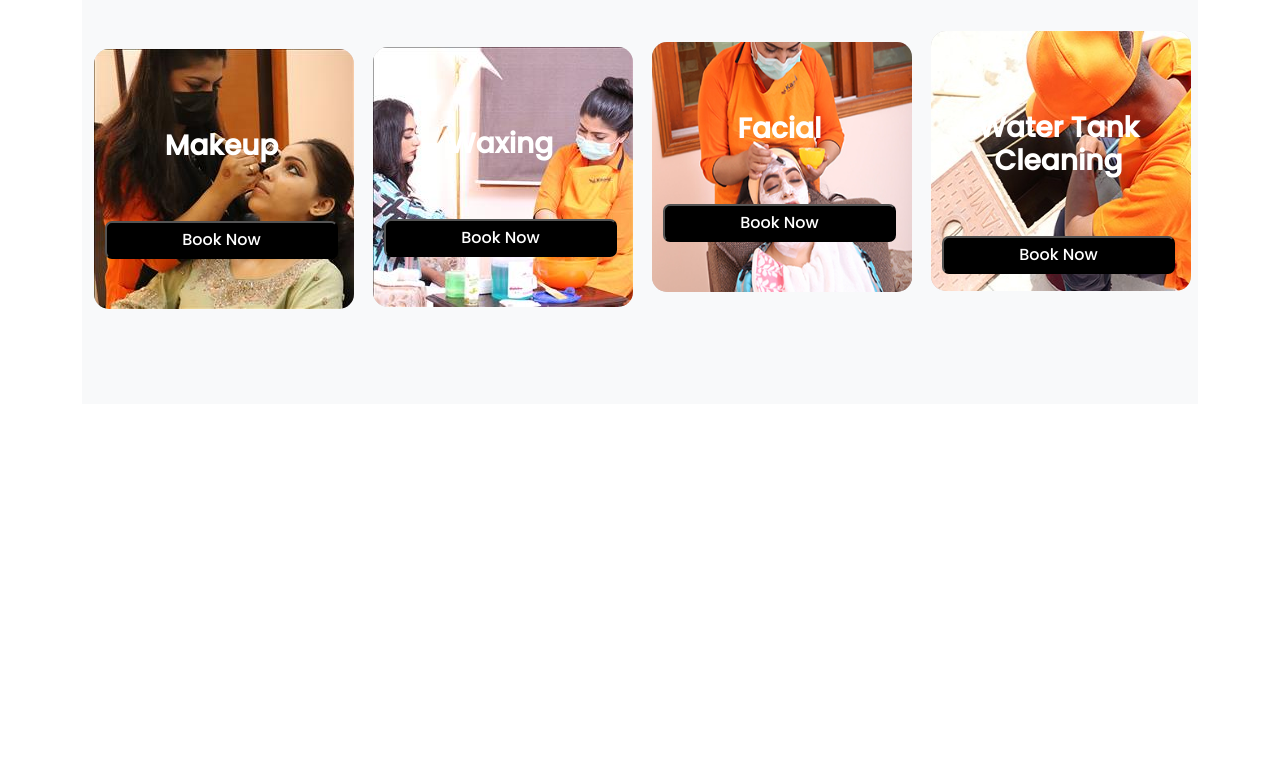
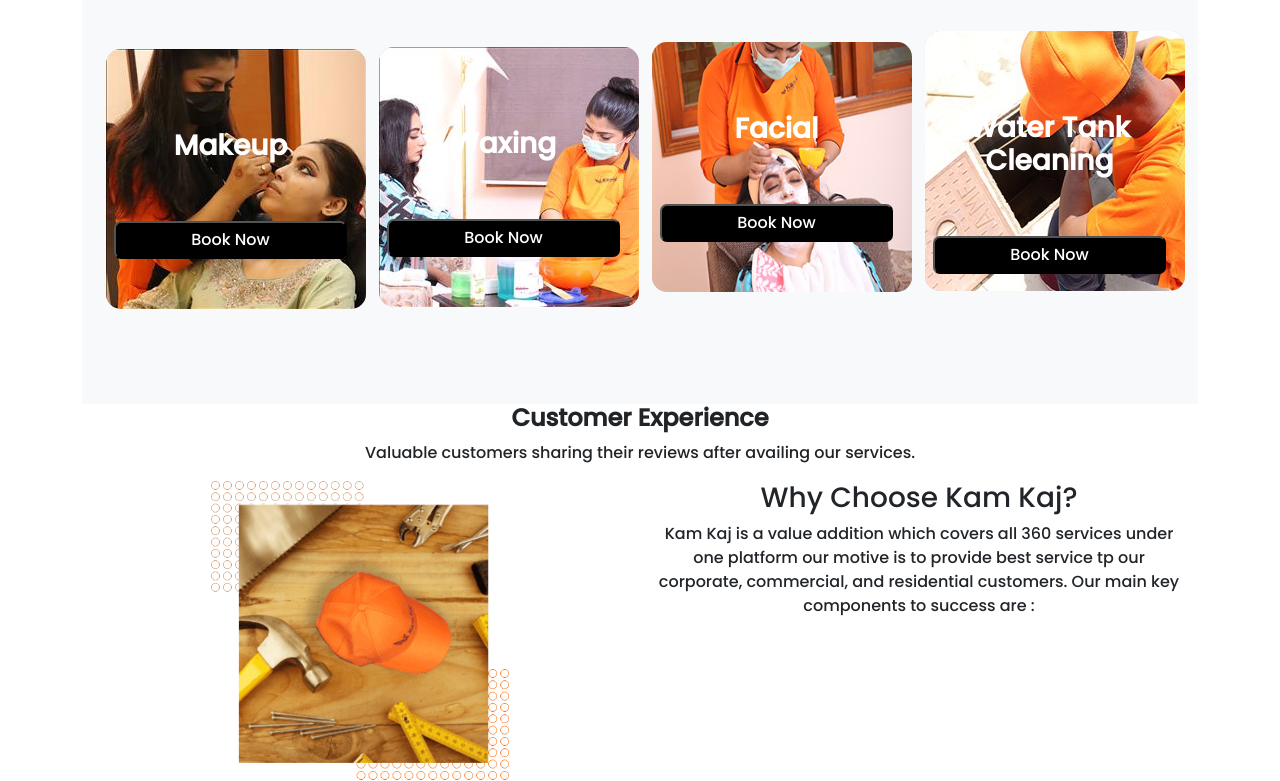
Before and after one commit to kainat-ashfaq/kamkaj, a plain HTML site: page index.html in a window 1280 px wide. Shown: the part 1514-2295 px from the top of the page. Before the commit the page ends 1918 px from the top, so only its background shows below. Drawn offline with nearby package versions, Linux system fonts and the light colour scheme.

Commit message:
fourth commit

```diff
--- a/index.html
+++ b/index.html
@@ -183,6 +183,7 @@
       <h3 class="rectext">Deep Cleaning <br>Services</h3>
   <button class="book">Book Now</button>
     </div>
+    </div>
 
     <div class="container text-center ">
       <div class="row row2 align-items-center ">
@@ -236,6 +237,39 @@
   </div>
 </div>
 </div>
+</div>
+<h4 class="top">Customer Experience</h4>
+ <p class="p1">Valuable customers sharing their reviews after availing our services.</p>
+<!-- <div class="container text-center">
+  <div class="row align-items-start">
+    <div class="col">
+      One of three columns
+    </div>
+    <div class="col">
+      One of three columns
+    </div>
+    <div class="col">
+      One of three columns
+    </div>
+  </div>
+</div> -->
+
+<div class="container text-center">
+  <div class="row align-items-start">
+    <div class="col-12 col-sm-6">
+      <img src="src/img/home-tools.png" alt="" class="tools">
+    </div>
+    <div class="col-12 col-sm-6">
+    <h3>Why Choose Kam Kaj?</h3>
+   <p>Kam Kaj is a value addition which covers all 360 services under one platform our motive is to provide best service tp our
+     corporate, commercial,
+     and residential customers. Our main key components to success are :</p>
+    </div>
+
+  </div>
+</div>
+
+
     <script
       src="https://cdn.jsdelivr.net/npm/bootstrap@5.3.2/dist/js/bootstrap.bundle.min.js"
       integrity="sha384-C6RzsynM9kWDrMNeT87bh95OGNyZPhcTNXj1NW7RuBCsyN/o0jlpcV8Qyq46cDfL"
--- a/src/style.css
+++ b/src/style.css
@@ -106,3 +106,6 @@ form {
   position: relative;
   bottom: 130px;
 }
+.tools{
+  width: 300px;
+}
```
